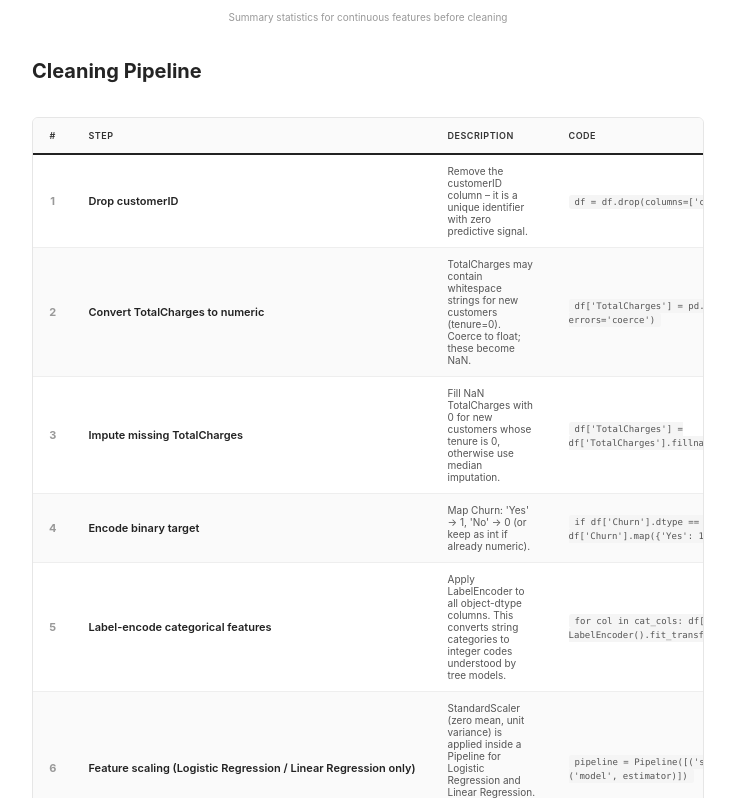
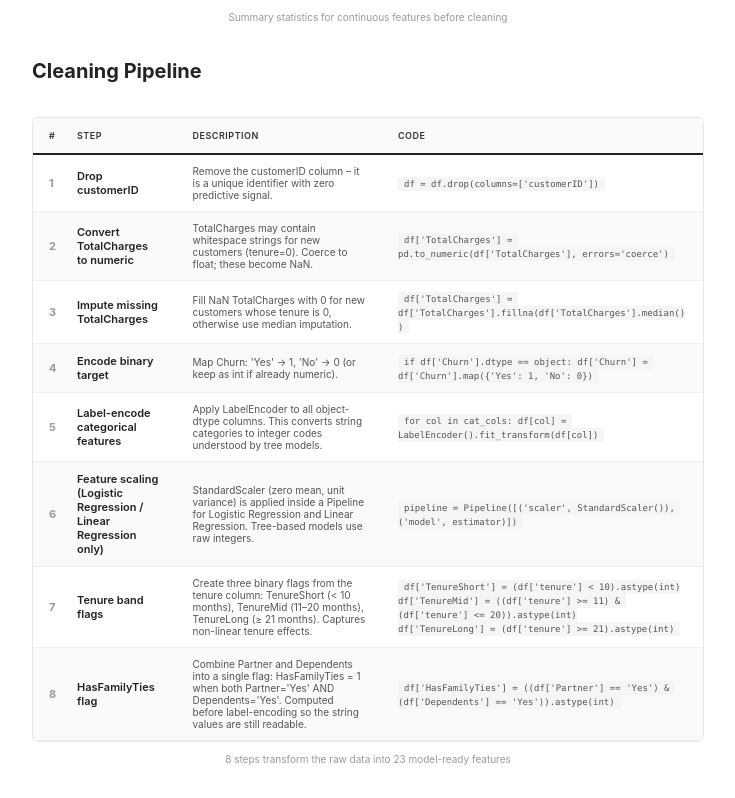
Before and after one commit to michaelnmadani/KaggleCustChurn, a React (Vite) app: page / in a window 1280 px wide. Shown: the part 1662-2460 px from the top of the page, without its empty margins (272-1007 px from the left). Built offline with nearby package versions, Linux system fonts and the light colour scheme.

Commit message:
Fix cleaning pipeline table: fixed column widths, text wrap on all columns

```diff
--- a/src/App.jsx
+++ b/src/App.jsx
@@ -300,11 +300,17 @@ function CleaningSection({ data }) {
       <SubHeading>Cleaning Pipeline</SubHeading>
 
       <Figure caption={`${steps.length} steps transform the raw data into ${data.meta.n_features} model-ready features`}>
-        <div style={{ overflowX: "auto", border: "1px solid #e6e6e6", borderRadius: "6px" }}>
-          <table style={{ width: "100%", borderCollapse: "collapse", ...sans }}>
+        <div style={{ border: "1px solid #e6e6e6", borderRadius: "6px", overflowX: "auto" }}>
+          <table style={{ width: "100%", borderCollapse: "collapse", tableLayout: "fixed", ...sans }}>
+            <colgroup>
+              <col style={{ width: "28px" }} />
+              <col style={{ width: "18%" }} />
+              <col style={{ width: "32%" }} />
+              <col style={{ width: "50%" }} />
+            </colgroup>
             <thead>
               <tr>
-                <th style={{ ...thStyle, width: "32px", textAlign: "center" }}>#</th>
+                <th style={{ ...thStyle, textAlign: "center" }}>#</th>
                 <th style={thStyle}>Step</th>
                 <th style={thStyle}>Description</th>
                 <th style={thStyle}>Code</th>
@@ -314,10 +320,10 @@ function CleaningSection({ data }) {
               {steps.map((row, i) => (
                 <tr key={i} style={{ background: i % 2 === 0 ? "#fff" : "#fafafa" }}>
                   <td style={{ ...tdStyle, fontWeight: 700, color: "#999", textAlign: "center" }}>{i + 1}</td>
-                  <td style={{ ...tdStyle, fontWeight: 600, color: "#222", whiteSpace: "nowrap" }}>{row.step}</td>
-                  <td style={{ ...tdStyle, color: "#555", fontSize: "10px" }}>{row.description}</td>
-                  <td style={tdStyle}>
-                    <code style={{ ...mono, fontSize: "9px", background: "#f5f5f5", padding: "2px 6px", borderRadius: "3px", color: "#555" }}>
+                  <td style={{ ...tdStyle, fontWeight: 600, color: "#222", wordBreak: "break-word" }}>{row.step}</td>
+                  <td style={{ ...tdStyle, color: "#555", fontSize: "10px", wordBreak: "break-word" }}>{row.description}</td>
+                  <td style={{ ...tdStyle, wordBreak: "break-word" }}>
+                    <code style={{ ...mono, fontSize: "9px", background: "#f5f5f5", padding: "2px 6px", borderRadius: "3px", color: "#555", whiteSpace: "pre-wrap" }}>
                       {row.code}
                     </code>
                   </td>
```
